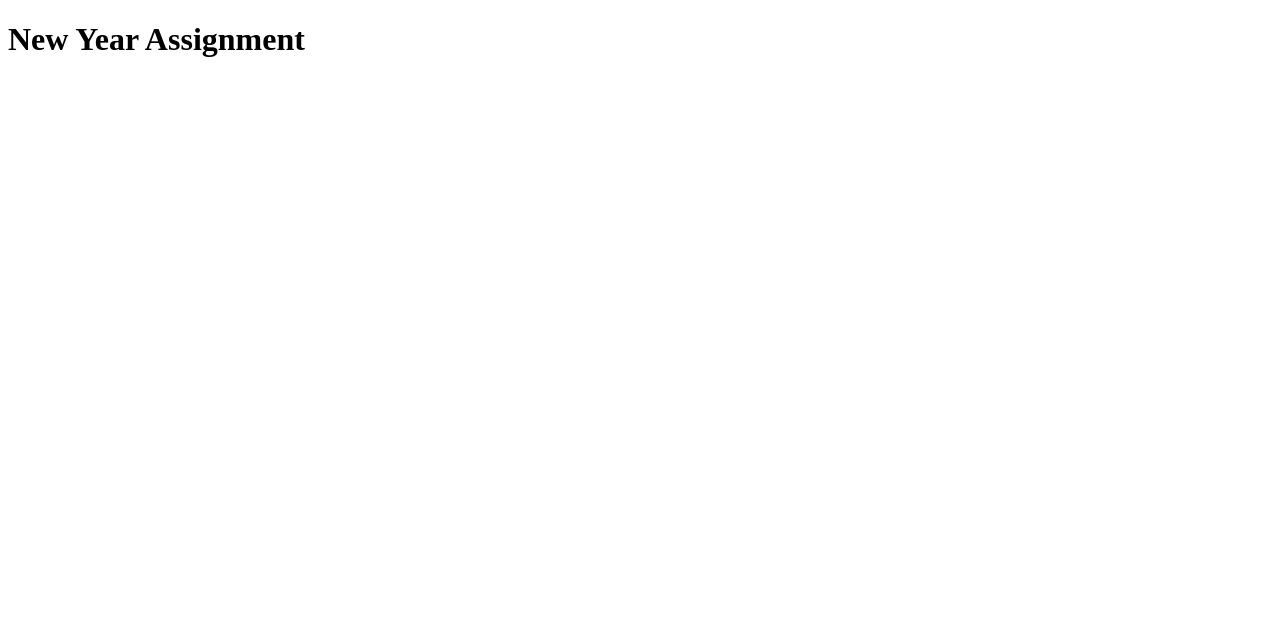
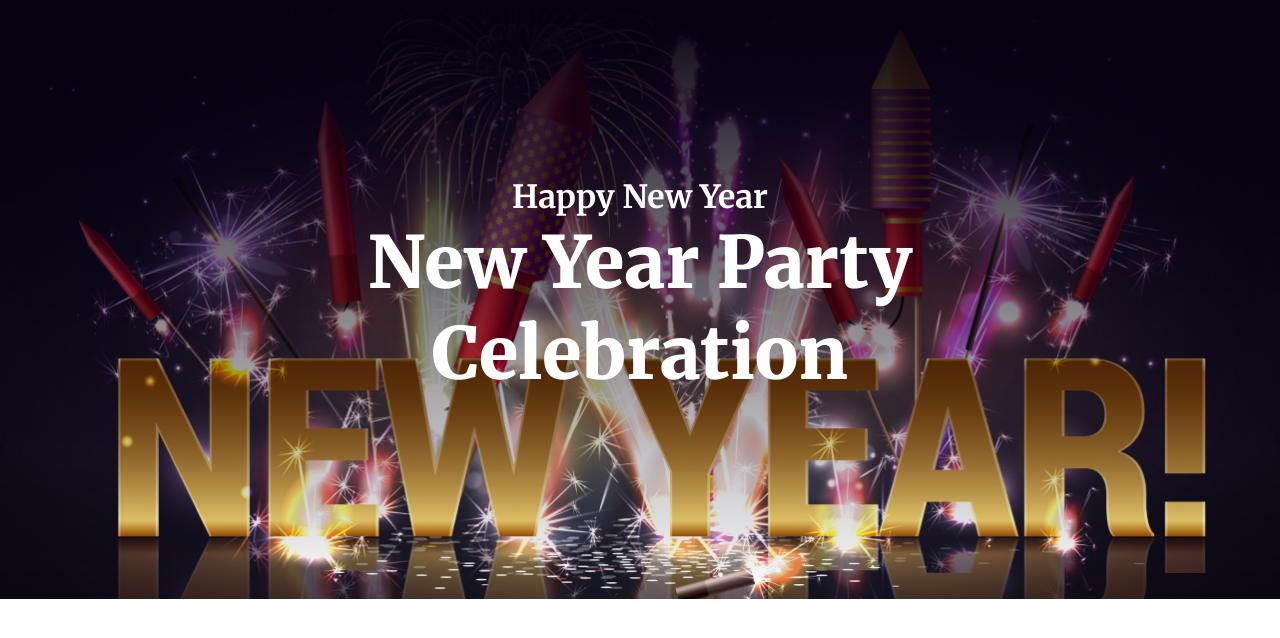
Before and after one commit to salmanSrahman/New-Year, a plain HTML site: page index.html in a window 1280 px wide. Drawn offline with Linux system fonts and the light colour scheme.

Commit message:
her banner part end

```diff
--- a/css/style.css
+++ b/css/style.css
@@ -0,0 +1,70 @@
+*{
+    margin: 0;
+    padding:0
+}
+ul,ol,li,h1,h2,h3,h4,h5,h6,p{
+    margin: 0;
+    padding: 0
+}
+.container{
+    max-width: 1320px;
+    margin: 0 auto;
+}
+/* common css end */
+
+/* ==================================
+       hero part css start
+================================== */
+.hero_part{
+    background-image: url("../images/banner_image.png");
+    background-repeat: no-repeat;
+    background-position: center;
+    background-size: cover;
+    padding: 177px 0 200px 0;
+    width: 100%;
+    text-align: center;
+}
+.hero_text{
+    display: flex;
+    justify-content: center;
+    align-items: center;
+}
+
+.hero_text h4{
+    font-family: "Merriweather", serif;
+    color: white;
+    font-size: 32px;
+
+}
+.hero_text h1{
+    font-family: "Merriweather", serif;
+    color: white;
+    font-size: 72px;
+    font-weight:900;
+    width: 632px;
+
+}
+
+/* ==================================
+       hero part css end
+================================== */
+
+
+/* ==================================
+       hero part css start
+================================== */
+/* ==================================
+       hero part css end
+================================== */
+/* ==================================
+       hero part css start
+================================== */
+/* ==================================
+       hero part css end
+================================== */
+/* ==================================
+       hero part css start
+================================== */
+/* ==================================
+       hero part css end
+================================== */
--- a/index.html
+++ b/index.html
@@ -4,9 +4,26 @@
     <meta charset="UTF-8">
     <meta name="viewport" content="width=device-width, initial-scale=1.0">
     <title>Document</title>
+    <link rel="stylesheet" href="css/style.css">
+    <link rel="preconnect" href="https://fonts.googleapis.com">
+<link rel="preconnect" href="https://fonts.gstatic.com" crossorigin>
+<link href="https://fonts.googleapis.com/css2?family=Merriweather:wght@300;400;700;900&display=swap" rel="stylesheet">
+<!-- font meriweather -->
 </head>
 <body>
-    <h1>New Year Assignment</h1>
+    <header>
+        <div class="container">
+            <div class="hero_part">
+                <div class="hero_text">
+                    <div>
+                        <h4>Happy New Year</h4>
+                        <h1>New Year Party Celebration</h1>
+                    </div>
+                </div>
+            </div>
+        </div>
+
+    </header>
 
 </body>
 </html>
```
Also changed, not shown: images/banner_image.png (added).
